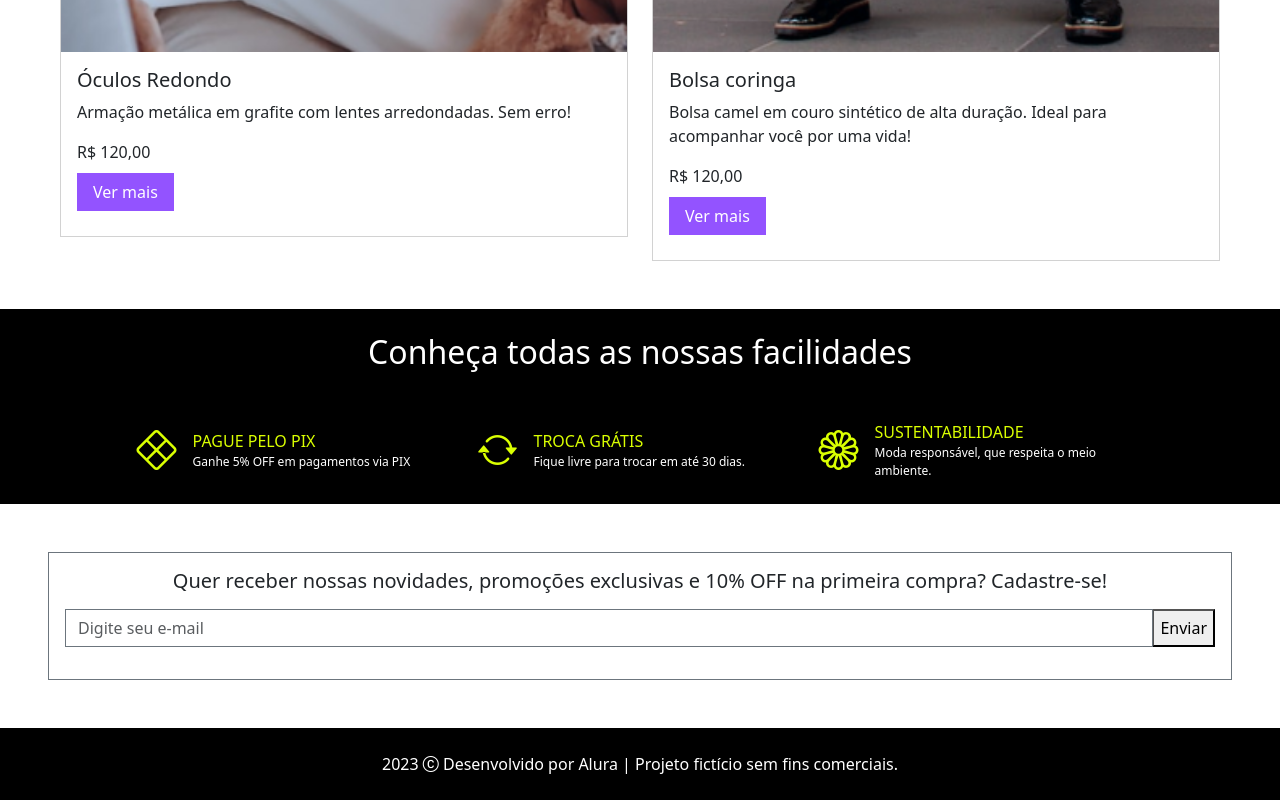
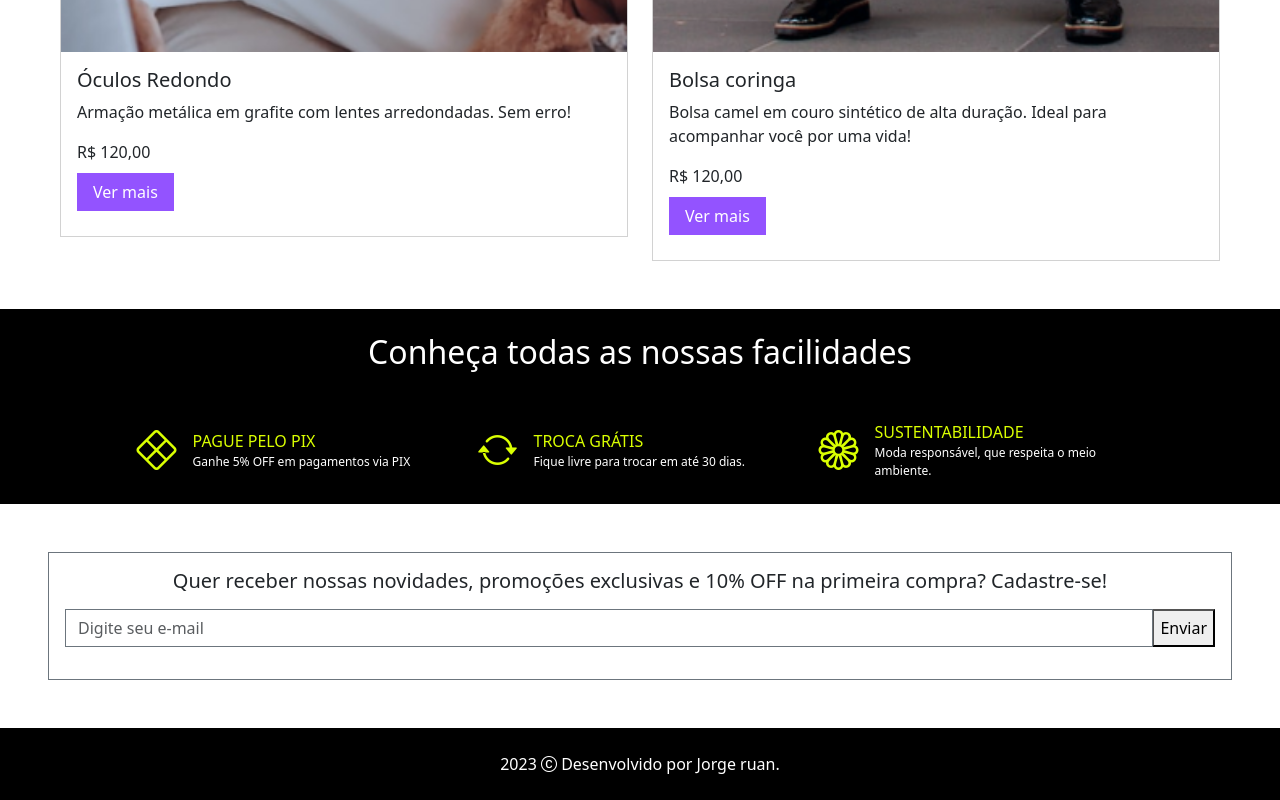
Before and after one commit to jorge-ruan/portifolio-bootstrap, a plain HTML site: page index.html in a window 1280 px wide. Shown: the part 4043-4843 px from the top of the page. Drawn offline with nearby package versions, Linux system fonts and the light colour scheme.

Commit message:
Update index.html

```diff
--- a/index.html
+++ b/index.html
@@ -369,8 +369,7 @@
 
   <footer class="bg-black text-bg-dark conteiner">
 
-    <p class="text-center py-4 mb-0">2023 <i class="bi bi-c-circle"></i> Desenvolvido por Alura | Projeto fictício sem fins
-      comerciais.</p>
+    <p class="text-center py-4 mb-0">2023 <i class="bi bi-c-circle"></i> Desenvolvido por Jorge ruan.</p>
 
   </footer>
 
```
